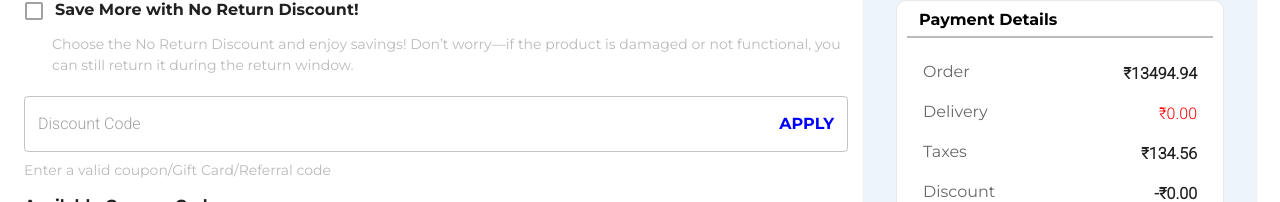
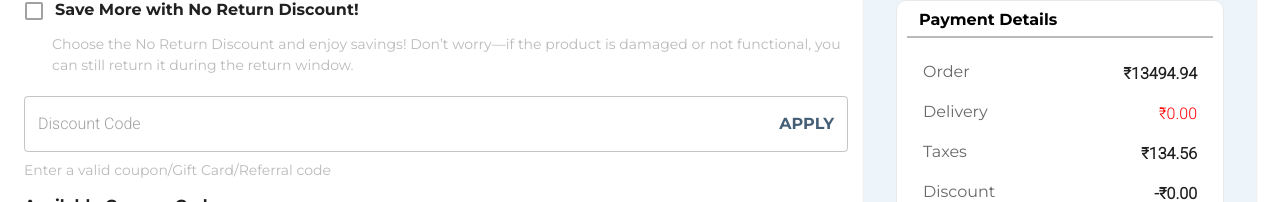
Before and after one commit to Vishalecs/indiaZONA1, a React (Create React App) app: page /checkout in a window 1280 px wide. Shown: the part 293-495 px from the top of the page. Built offline with nearby package versions, Linux system fonts and the light colour scheme.

Commit message:
Update AvailableOffers.jsx

```diff
--- a/src/components/Checkout/AvailableOffers.jsx
+++ b/src/components/Checkout/AvailableOffers.jsx
@@ -126,7 +126,7 @@ const ApplyDiscount = ({ onApplyDiscount }) => {
                     fontFamily: 'Montserrat',
                     fontSize: '16px',
                     fontWeight: '600',
-                    color: 'blue',
+                    color: '#455F76',
                     cursor: 'pointer',
                     '&:hover': {
                       textDecoration: 'underline',
```
